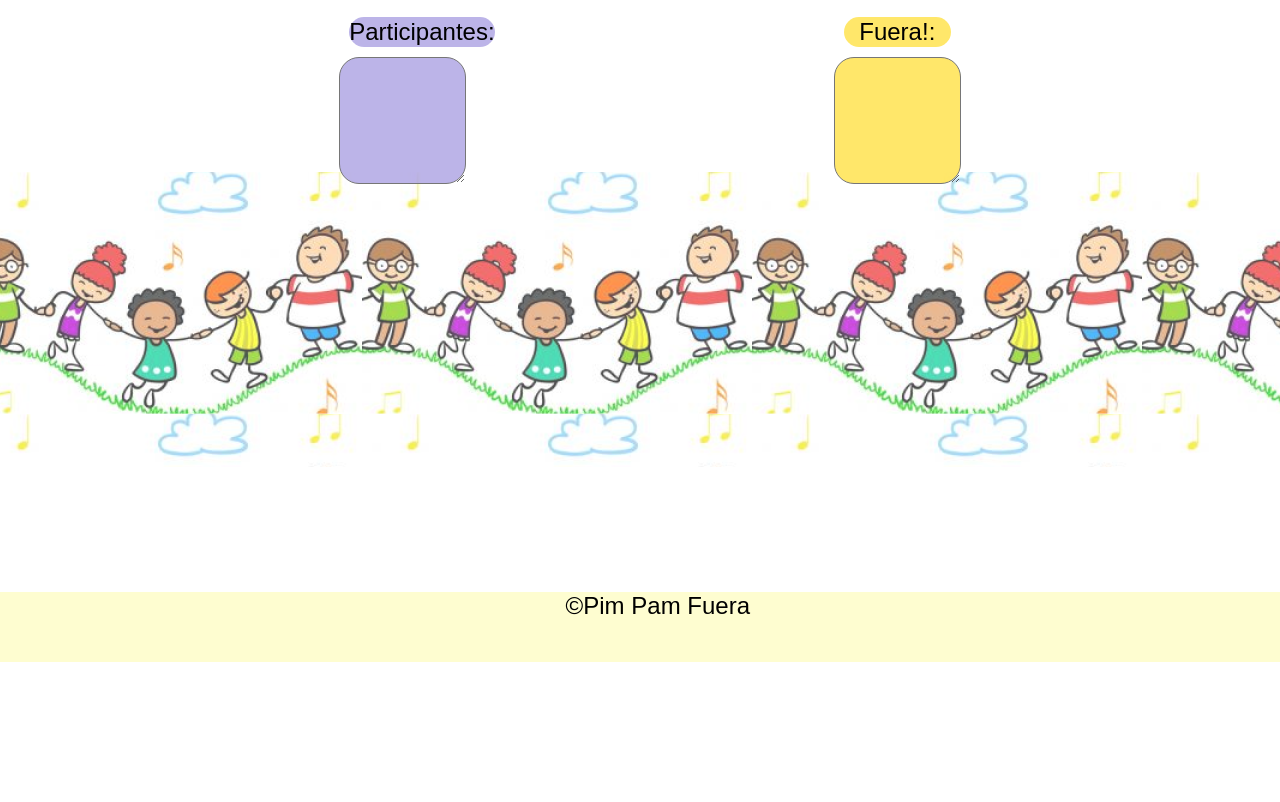
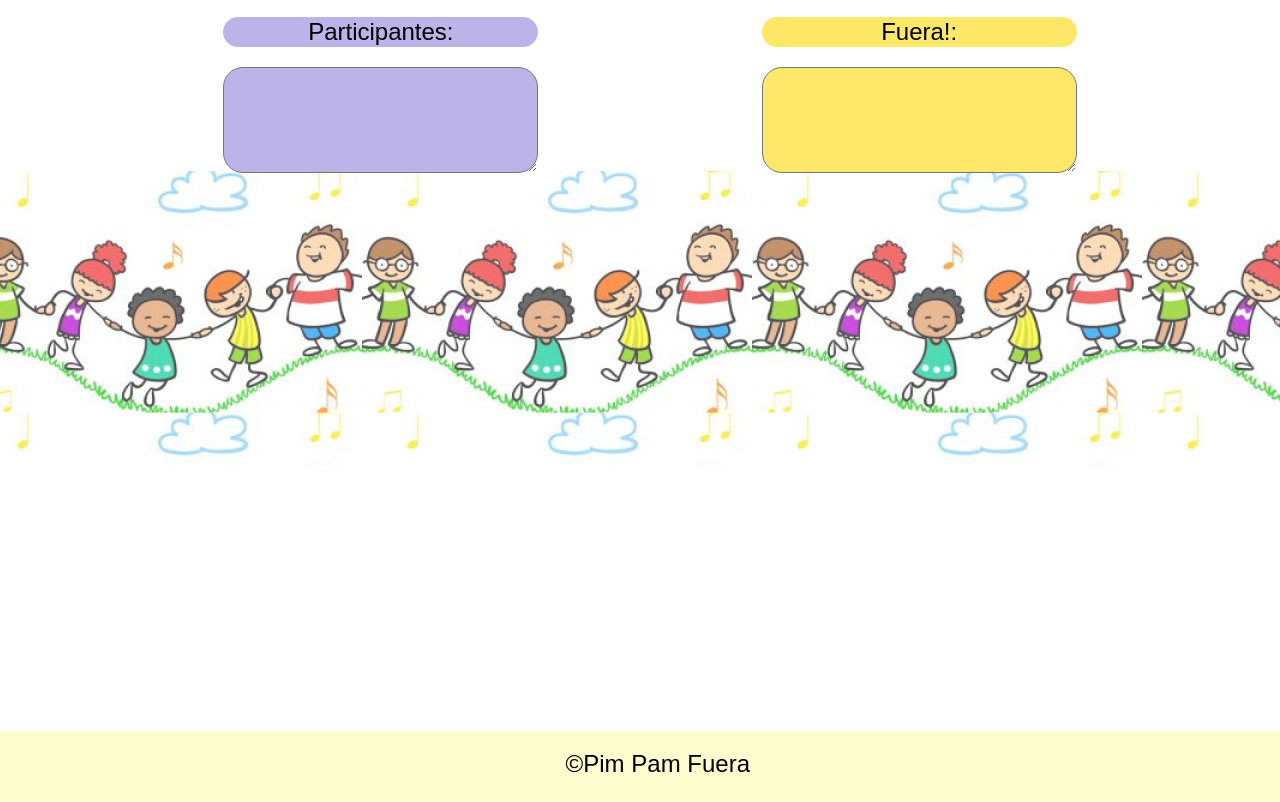
Before and after one commit to Lupe13/Pim-Pam-Fuera, a plain HTML site: page index.html in a window 1280 px wide. Shown: the part 719-1521 px from the top of the page. Before the commit the page ends 1381 px from the top, so only its background shows below. Drawn offline with Linux system fonts and the light colour scheme.

Commit message:
fixed footer

```diff
--- a/Assets/styles/style.css
+++ b/Assets/styles/style.css
@@ -132,6 +132,8 @@
             background: rgba(172, 162, 227, 0.8);
             border-radius: 20px;
             margin: 10px;
+            width: 309px;
+            height: 100px;
         }
 
          .inside-container2 label {
@@ -152,8 +154,8 @@
             background: rgba(255, 225, 69, 0.8);
             border-radius: 20px;
             margin: 10px;
-
-
+            width: 309px;
+            height: 100px;
         }
 
         .container3 {
@@ -180,7 +182,6 @@
             justify-content: center;
             align-items: center;
             text-align: center;
-
 
 }
 
@@ -414,10 +415,13 @@
     .Footer {
 
         background-color: #FEFDD0;
-        width: 102%;
-        height: 70px;
-        margin-top: 12%;
-        text-align: center;
+    width: 102%;
+    height: 70px;
+    margin-top: 23%;
+    text-align: center;
+    line-height: 64px;
+    vertical-align: middle;
+
 
 
 
--- a/index.html
+++ b/index.html
@@ -39,7 +39,7 @@
                     <label for="Participants">Participantes:</label>
                     </p>
                     <p>
-                    <textarea id="Participants" name="Participants" rows="10" cols="1" style="margin: 0px; width: 121px; height: 121px;"></textarea>
+                    <textarea id="Participants" name="Participants" rows="10" cols="1"></textarea>
                     </p>
                 </div>
                 <div class="inside-container2">
@@ -47,7 +47,7 @@
                         <label for="Out">Fuera!:</label>
                     </p>
                     <p>
-                        <textarea id="Eliminated" name="Eliminated" rows="10" cols="1" style="margin: 0px; width: 121px; height: 121px;"></textarea>
+                        <textarea id="Eliminated" name="Eliminated" rows="10" cols="1"></textarea>
                     </p>
                 </div>
                 <div class="container3">
```
